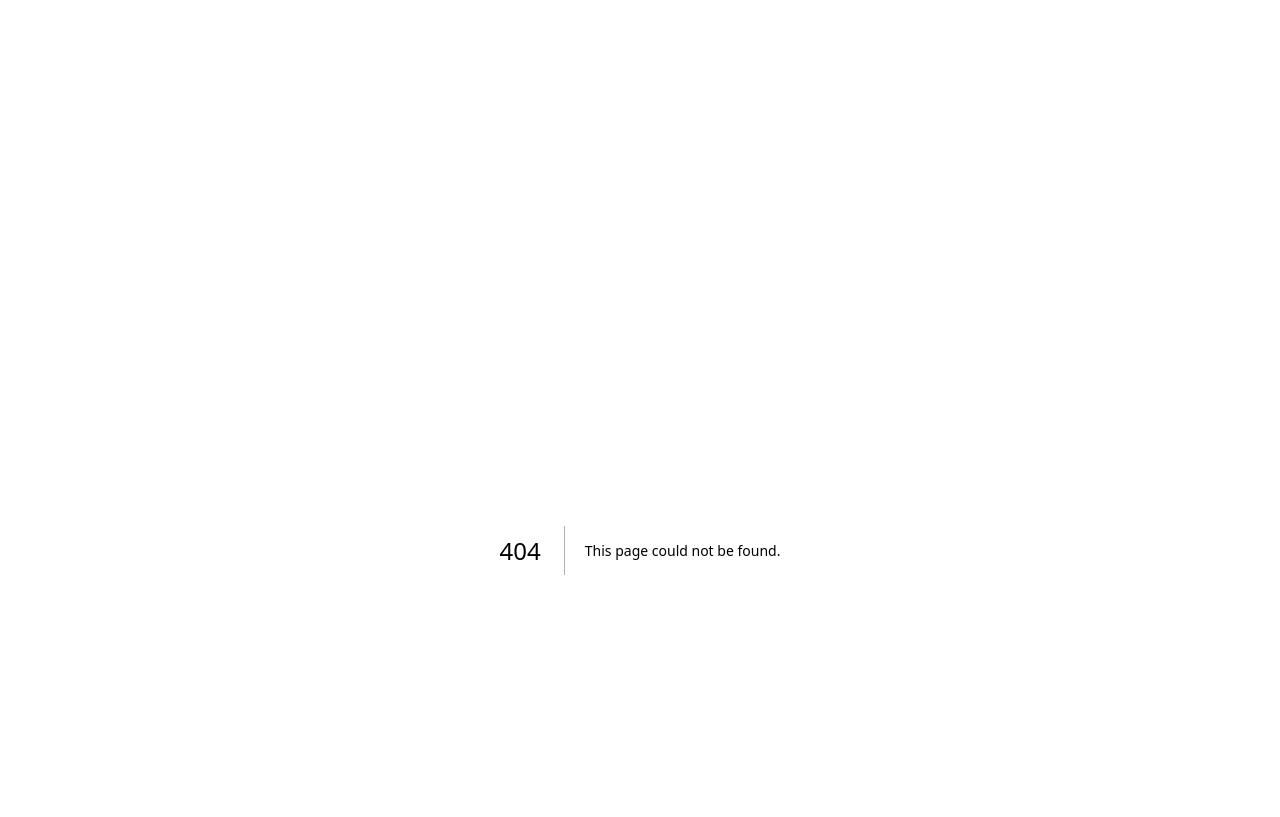
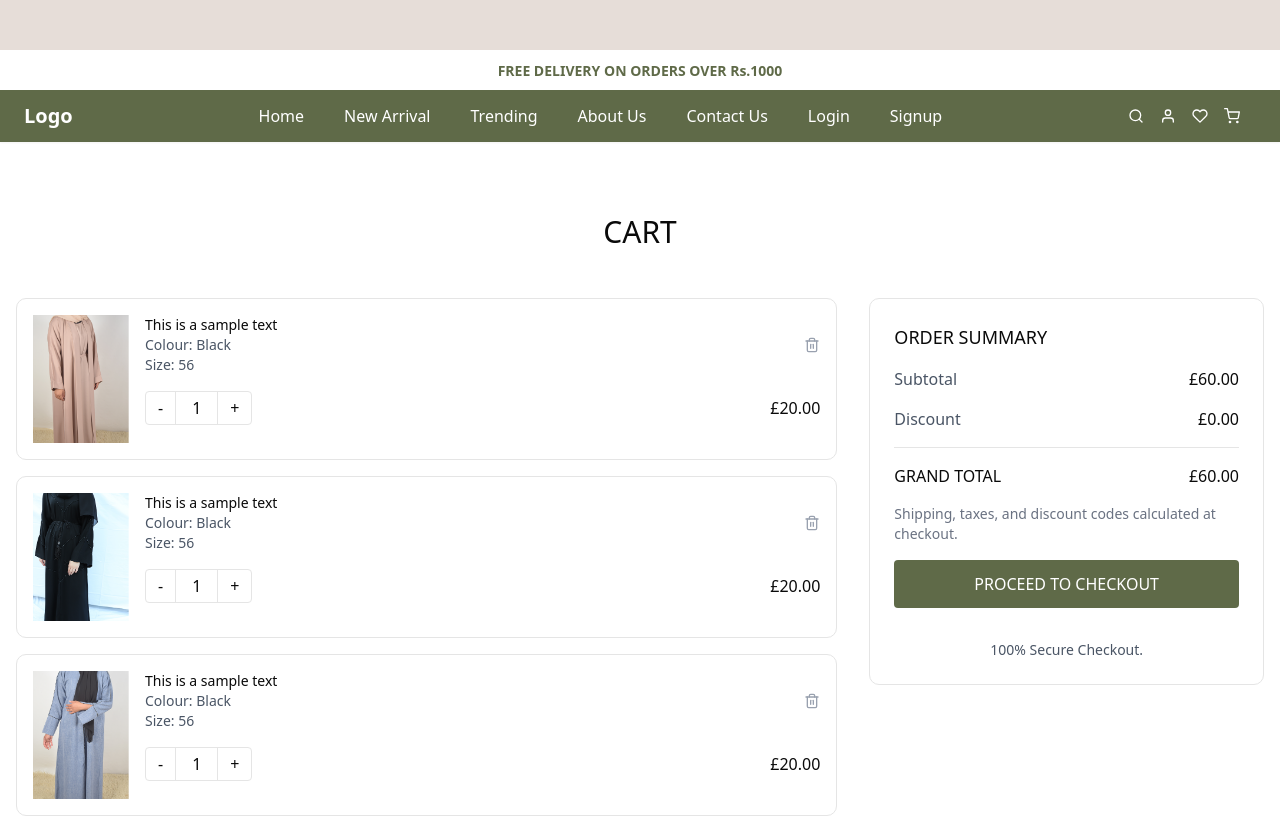
Before and after one commit to Arjunkumar1877/trend-hivee-client, a Next.js app: page /cart in a window 1280 px wide. Before the commit this address had no page. Shown: the top 817 px of the page. Built offline with nearby package versions, Linux system fonts and the light colour scheme.

Commit message:
feat: cart page ui

```diff
--- /dev/null
+++ b/src/app/cart/page.tsx
@@ -0,0 +1,152 @@
+'use client'
+import React from 'react'
+import PageLayout from '@/components/pageLayout/PageLayout'
+import { FiTrash2 } from 'react-icons/fi'
+
+interface CartItem {
+  id: number
+  name: string
+  color: string
+  size: string
+  price: number
+  quantity: number
+  image: string
+}
+
+const CartPage = () => {
+  const [cartItems, setCartItems] = React.useState<CartItem[]>([
+    {
+      id: 1,
+      name: 'This is a sample text',
+      color: 'Black',
+      size: '56',
+      price: 20.00,
+      quantity: 1,
+      image: '/images/product_list/1.png'
+    },
+    {
+      id: 2,
+      name: 'This is a sample text',
+      color: 'Black',
+      size: '56',
+      price: 20.00,
+      quantity: 1,
+      image: '/images/product_list/2.png'
+    },
+    {
+      id: 3,
+      name: 'This is a sample text',
+      color: 'Black',
+      size: '56',
+      price: 20.00,
+      quantity: 1,
+      image: '/images/product_list/3.png'
+    }
+  ])
+
+  const updateQuantity = (id: number, newQuantity: number) => {
+    if (newQuantity >= 1) {
+      setCartItems(items =>
+        items.map(item =>
+          item.id === id ? { ...item, quantity: newQuantity } : item
+        )
+      )
+    }
+  }
+
+  const removeItem = (id: number) => {
+    setCartItems(items => items.filter(item => item.id !== id))
+  }
+
+  const subtotal = cartItems.reduce((sum, item) => sum + item.price * item.quantity, 0)
+  const discount = 0 // You can calculate discount here
+  const grandTotal = subtotal - discount
+
+  return (
+    <PageLayout footer>
+      <div className="container mx-auto px-4 py-8">
+        <h1 className="text-3xl font-light text-center mb-12">CART</h1>
+
+        <div className="grid grid-cols-1 lg:grid-cols-3 gap-8">
+          {/* Cart Items */}
+          <div className="lg:col-span-2 space-y-4">
+            {cartItems.map((item) => (
+              <div key={item.id} className="flex gap-4 p-4 border rounded-lg">
+                <img
+                  src={item.image}
+                  alt={item.name}
+                  className="w-24 h-32 object-cover"
+                />
+                <div className="flex-1">
+                  <div className="flex justify-between">
+                    <div>
+                      <h3 className="text-sm">{item.name}</h3>
+                      <p className="text-sm text-gray-600">Colour: {item.color}</p>
+                      <p className="text-sm text-gray-600">Size: {item.size}</p>
+                    </div>
+                    <button
+                      onClick={() => removeItem(item.id)}
+                      className="text-gray-400 hover:text-gray-600"
+                    >
+                      <FiTrash2 />
+                    </button>
+                  </div>
+                  <div className="flex justify-between items-center mt-4">
+                    <div className="flex items-center border rounded">
+                      <button
+                        onClick={() => updateQuantity(item.id, item.quantity - 1)}
+                        className="px-3 py-1 border-r"
+                      >
+                        -
+                      </button>
+                      <span className="px-4 py-1">{item.quantity}</span>
+                      <button
+                        onClick={() => updateQuantity(item.id, item.quantity + 1)}
+                        className="px-3 py-1 border-l"
+                      >
+                        +
+                      </button>
+                    </div>
+                    <p className="font-medium">£{(item.price * item.quantity).toFixed(2)}</p>
+                  </div>
+                </div>
+              </div>
+            ))}
+          </div>
+
+          {/* Order Summary */}
+          <div className="lg:col-span-1">
+            <div className="border rounded-lg p-6">
+              <h2 className="text-lg font-medium mb-4">ORDER SUMMARY</h2>
+              <div className="space-y-4">
+                <div className="flex justify-between">
+                  <span className="text-gray-600">Subtotal</span>
+                  <span>£{subtotal.toFixed(2)}</span>
+                </div>
+                <div className="flex justify-between">
+                  <span className="text-gray-600">Discount</span>
+                  <span>£{discount.toFixed(2)}</span>
+                </div>
+                <div className="flex justify-between font-medium pt-4 border-t">
+                  <span>GRAND TOTAL</span>
+                  <span>£{grandTotal.toFixed(2)}</span>
+                </div>
+                <p className="text-sm text-gray-500">
+                  Shipping, taxes, and discount codes calculated at checkout.
+                </p>
+                <button className="w-full bg-[#5F6A48] text-white py-3 rounded">
+                  PROCEED TO CHECKOUT
+                </button>
+                <p className="text-sm text-center text-gray-600 mt-4">
+                  100% Secure Checkout.
+                </p>
+              </div>
+            </div>
+          </div>
+        </div>
+      </div>
+    </PageLayout>
+  )
+}
+
+export default CartPage
--- a/src/components/ui/slider.tsx
+++ b/src/components/ui/slider.tsx
@@ -6,7 +6,7 @@ import * as SliderPrimitive from "@radix-ui/react-slider"
 import { cn } from "@/lib/utils"
 
 const Slider = React.forwardRef<
-  React.ElementRef<typeof SliderPrimitive.Root>,
+  React.ComponentRef<typeof SliderPrimitive.Root>,
   React.ComponentPropsWithoutRef<typeof SliderPrimitive.Root>
 >(({ className, ...props }, ref) => (
   <SliderPrimitive.Root
```
